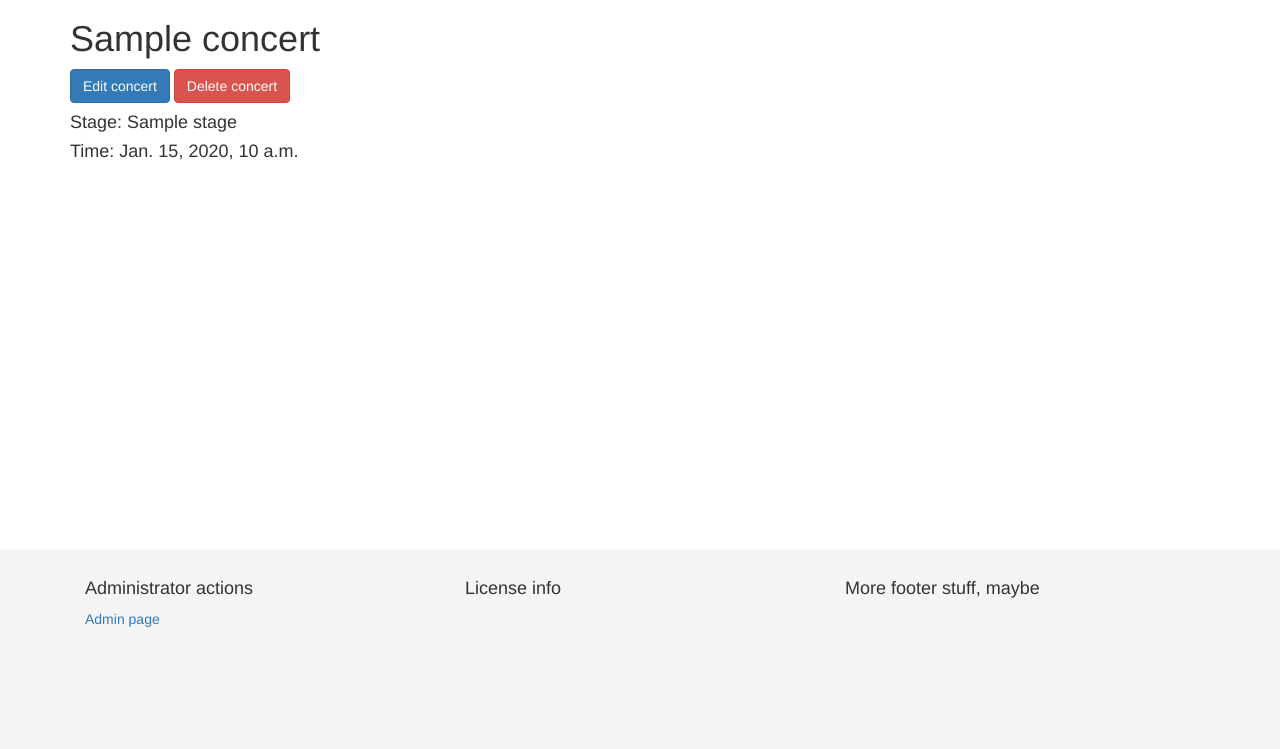
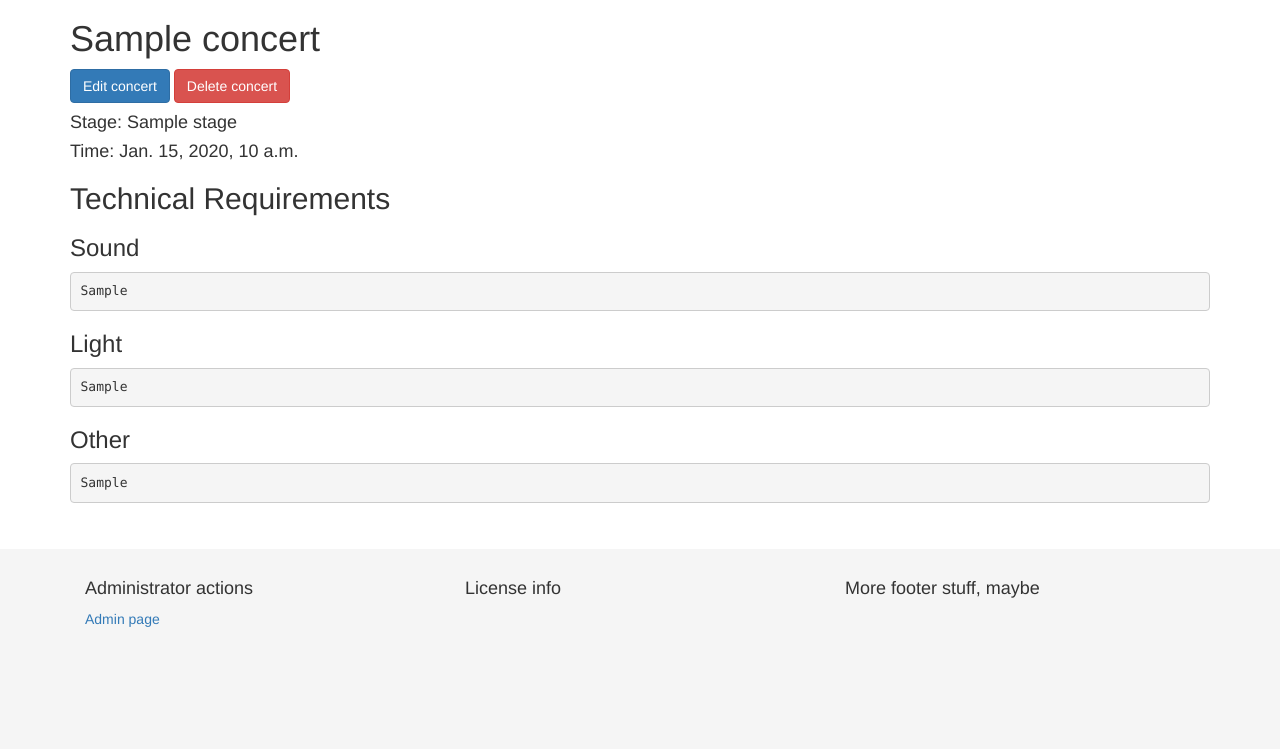
Before and after one commit to dliso/it1901-concert-booking, a Django app: template bands/templates/bands/concert_detail.html in a window 1280 px wide. Shown: the part 51-800 px from the top of the page. Run offline with Django 3.2, Linux system fonts and the light colour scheme; tables that the repository leaves empty hold one stand-in row (values such as "Sample post"); the template is opened without the code that fills it: values that come from a table or form of the project are taken from there, most other values are stand-ins (such as "Sample title", 1, 10 or a date in 2020); parts of the project's set-up code (start-up, migrations or seed data) failed here and were passed over; some libraries are stand-ins or nearby versions.

Commit message:
Show TechnicalNeeds on concert detail page

```diff
--- a/bands/templates/bands/concert_detail.html
+++ b/bands/templates/bands/concert_detail.html
@@ -11,4 +11,17 @@
 <h4>Stage: {{ concert.stage_name }}</h4>
 <h4>Time: {{ concert.concert_time }}</h4>
 
+<h2>Technical Requirements</h2>
+{% for requirements in concert.technicalneed_set.all %}
+
+<h3>Sound</h3>
+<pre>{{ requirements.sound }}</pre>
+
+<h3>Light</h3>
+<pre>{{ requirements.light }}</pre>
+{% endfor %}
+
+<h3>Other</h3>
+<pre>{{ requirements.other_technical_needs }}</pre>
+
 {% endblock content %}
```
